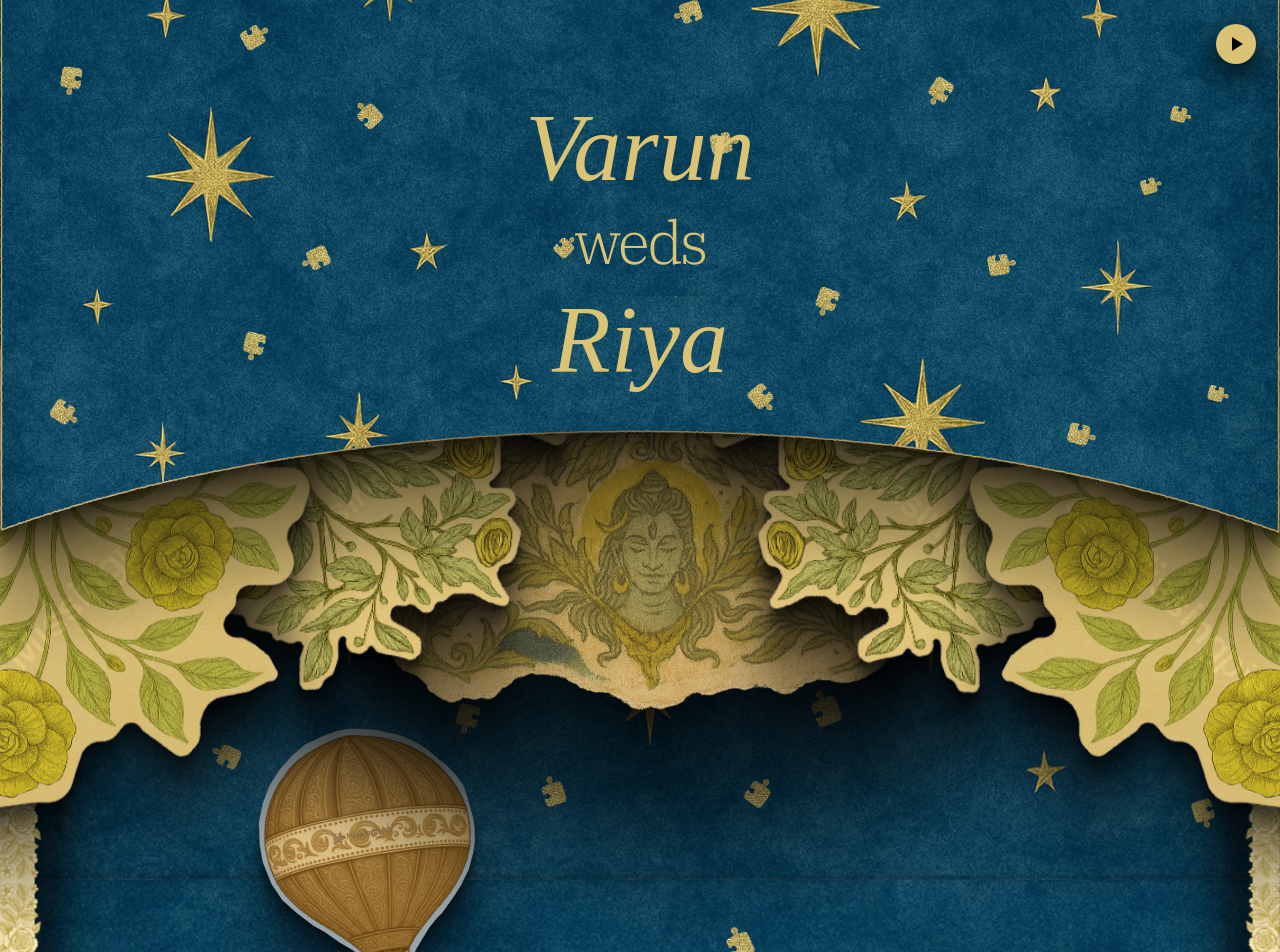
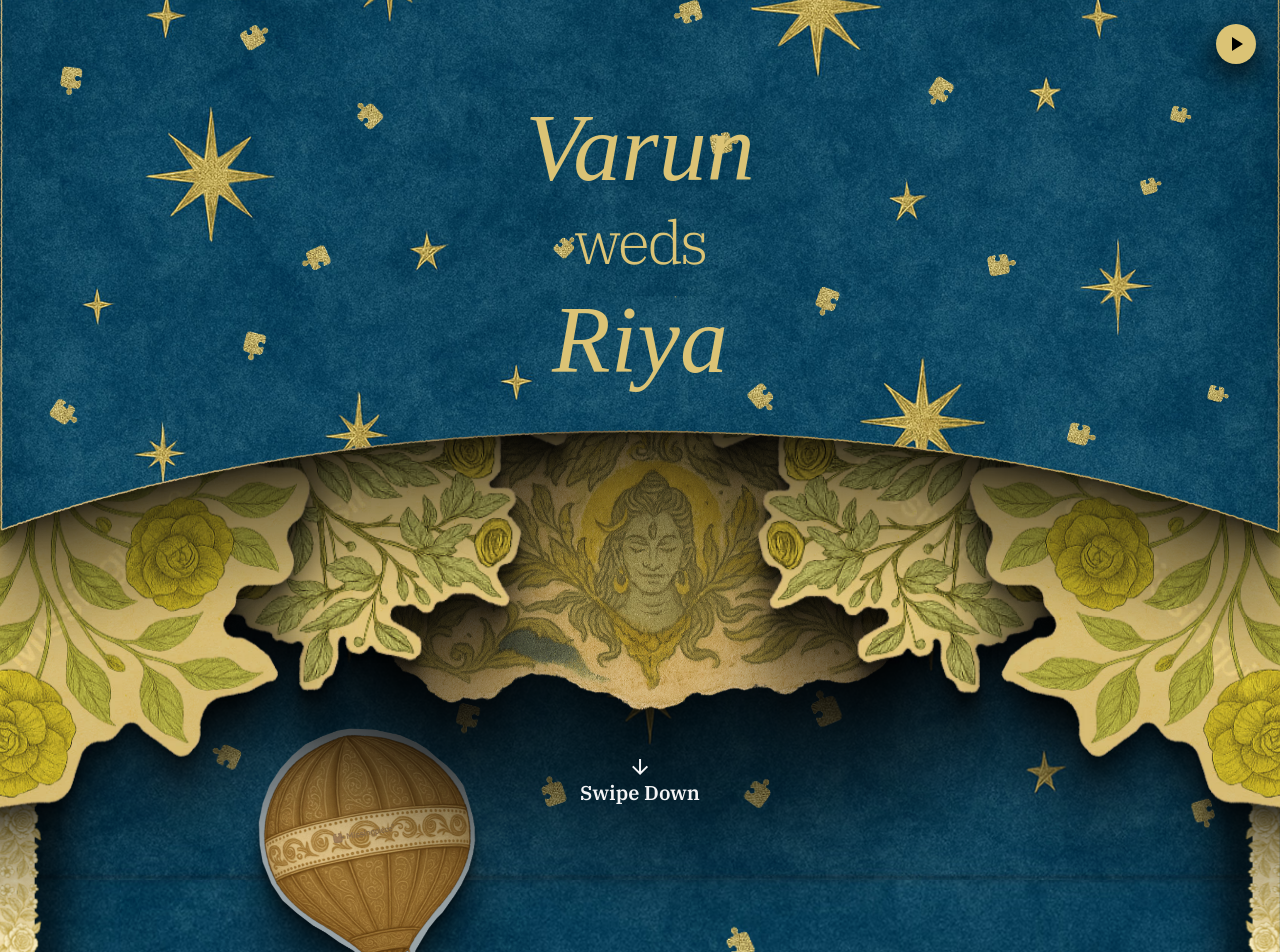
Before and after one commit to MANANTANDON/varun-and-riya, a Next.js app: page / in a window 1280 px wide. Shown: the top 952 px of the page. Built offline with nearby package versions, Linux system fonts and the light colour scheme; a web font is replaced by a local one.

Commit message:
Animation added...

```diff
--- a/src/components/BrideGroomContainer.jsx
+++ b/src/components/BrideGroomContainer.jsx
@@ -22,7 +22,7 @@ export const BrideGroomContainer = () => {
             backgroundRepeat: "no-repeat",
           }}
         />
-        <h2 className="text-[#004962] text-xl md:text-3xl">MEET THE</h2>
+        <h2 className="text-[#004962] text-xl md:text-3xl">MESSAGE FROM</h2>
         <h3 className="text-center text-[#004962] text-6xl md:text-8xl font-semibold tracking-tight">
           <i>
             Bride &<br /> Groom
--- a/src/components/TopContainer.jsx
+++ b/src/components/TopContainer.jsx
@@ -1,4 +1,5 @@
 import { INFO } from "@/constant";
+import { ArrowDownwardOutlined } from "@mui/icons-material";
 import React from "react";
 
 export const TopContainer = ({ isMobile }) => {
@@ -13,6 +14,10 @@ export const TopContainer = ({ isMobile }) => {
           backgroundRepeat: "no-repeat",
         }}
       >
+        <div className="absolute bottom-0 md:bottom-10 left-1/2 -translate-x-1/2 -translate-y-1/2 z-30 text-zinc-100 flex flex-col items-center text-xl font-semibold float-animation-leaves">
+          <ArrowDownwardOutlined />
+          Swipe Down
+        </div>
         {/* Top Graphic */}
         <div
           className="absolute w-screen h-125 lg:h-175 flex justify-center z-22"
```
